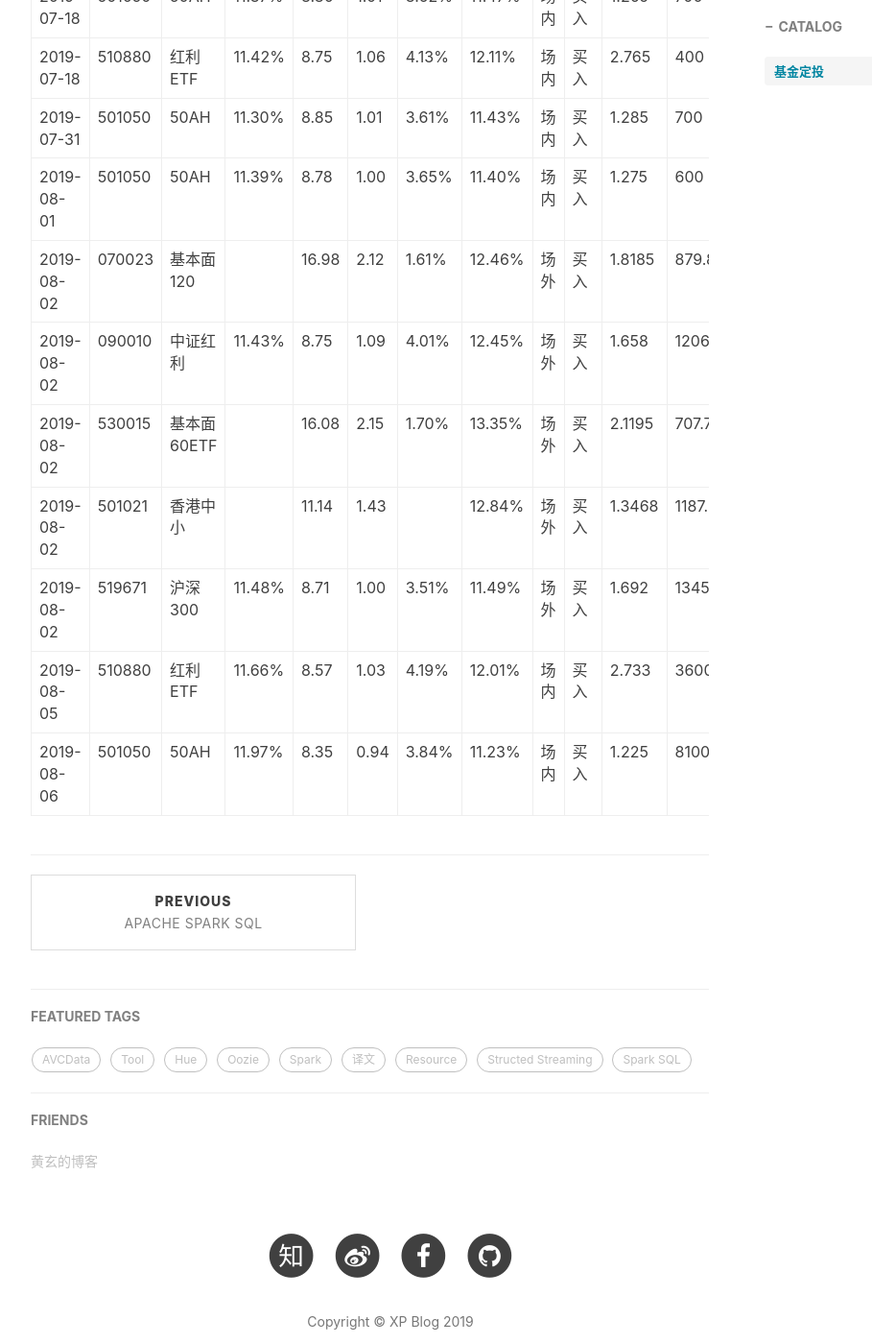
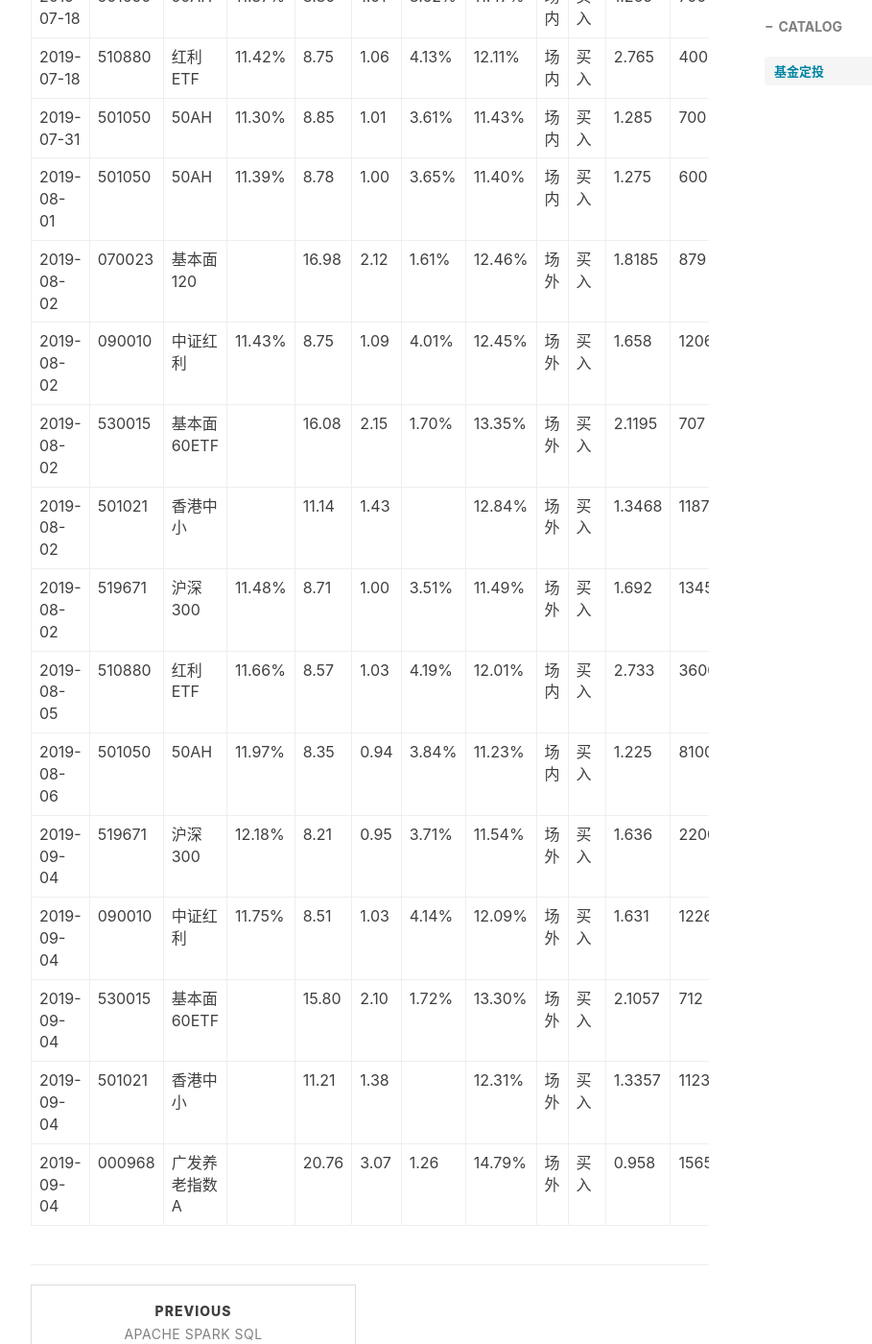
Before and after one commit to shoppingwang/shoppingwang.github.io, a Jekyll site: the page built from _posts/2019-07-02-investment-records.md, in a window 1280 px wide and 1400 px high, scrolled down 1347 px. Shown: the whole window at 96% size, without its empty margins (233-1142 px from the left). Built offline with Jekyll 4.4.1, drawn with Linux system fonts in a browser that asks for light colours; nearby versions of some CDN libraries; comment, search, counter and statistics services are not loaded.

Commit message:
Investment on 9/4

```diff
--- a/_posts/2019-07-02-investment-records.md
+++ b/_posts/2019-07-02-investment-records.md
@@ -30,10 +30,15 @@ tags:
 | 2019-07-18 | 510880 | 红利ETF | 11.42% | 8.75 | 1.06 | 4.13% | 12.11% | 场内 | 买入 | 2.765 | 400 |  |
 | 2019-07-31 | 501050 | 50AH | 11.30% | 8.85 | 1.01 | 3.61% | 11.43% | 场内 | 买入 | 1.285 | 700 |  |
 | 2019-08-01 | 501050 | 50AH | 11.39% | 8.78 | 1.00 | 3.65% | 11.40% | 场内 | 买入 | 1.275 | 600 |  |
-| 2019-08-02 | 070023 | 基本面120 |  | 16.98 | 2.12 | 1.61% | 12.46% | 场外 | 买入 | 1.8185 | 879.86 |  |
-| 2019-08-02 | 090010 | 中证红利 | 11.43% | 8.75 | 1.09 | 4.01% | 12.45% | 场外 | 买入 | 1.658 | 1206.28 |  |
-| 2019-08-02 | 530015 |基本面60ETF |  | 16.08 | 2.15 | 1.70% | 13.35% | 场外 | 买入 | 2.1195 | 707.72 |  |
+| 2019-08-02 | 070023 | 基本面120 |  | 16.98 | 2.12 | 1.61% | 12.46% | 场外 | 买入 | 1.8185 | 879 |  |
+| 2019-08-02 | 090010 | 中证红利 | 11.43% | 8.75 | 1.09 | 4.01% | 12.45% | 场外 | 买入 | 1.658 | 1206 |  |
+| 2019-08-02 | 530015 |基本面60ETF |  | 16.08 | 2.15 | 1.70% | 13.35% | 场外 | 买入 | 2.1195 | 707 |  |
 | 2019-08-02 | 501021 | 香港中小 |  | 11.14 | 1.43 |  | 12.84% | 场外 | 买入 | 1.3468 | 1187.96 |  |
-| 2019-08-02 | 519671 | 沪深300 | 11.48% | 8.71 | 1.00 | 3.51% | 11.49% | 场外 | 买入 | 1.692 | 1345.71 |  |
+| 2019-08-02 | 519671 | 沪深300 | 11.48% | 8.71 | 1.00 | 3.51% | 11.49% | 场外 | 买入 | 1.692 | 1345 |  |
 | 2019-08-05 | 510880 | 红利ETF | 11.66% | 8.57 | 1.03 | 4.19% | 12.01% | 场内 | 买入 | 2.733 | 3600 |  |
 | 2019-08-06 | 501050 | 50AH | 11.97% | 8.35 | 0.94 | 3.84% | 11.23% | 场内 | 买入 | 1.225 | 8100 |  |
+| 2019-09-04 | 519671 | 沪深300 | 12.18% | 8.21 | 0.95 | 3.71% | 11.54% | 场外 | 买入 | 1.636 | 2200 |  |
+| 2019-09-04 | 090010 | 中证红利 | 11.75% | 8.51 | 1.03 | 4.14% | 12.09% | 场外 | 买入 | 1.631 | 1226 |  |
+| 2019-09-04 | 530015 |基本面60ETF |  | 15.80 | 2.10 | 1.72% | 13.30% | 场外 | 买入 | 2.1057 | 712 |  |
+| 2019-09-04 | 501021 | 香港中小 |  | 11.21 | 1.38 |  | 12.31% | 场外 | 买入 | 1.3357 | 1123 |  |
+| 2019-09-04 | 000968 | 广发养老指数A |  | 20.76 | 3.07 | 1.26 | 14.79% | 场外 | 买入 | 0.958 | 1565 |  |
```
